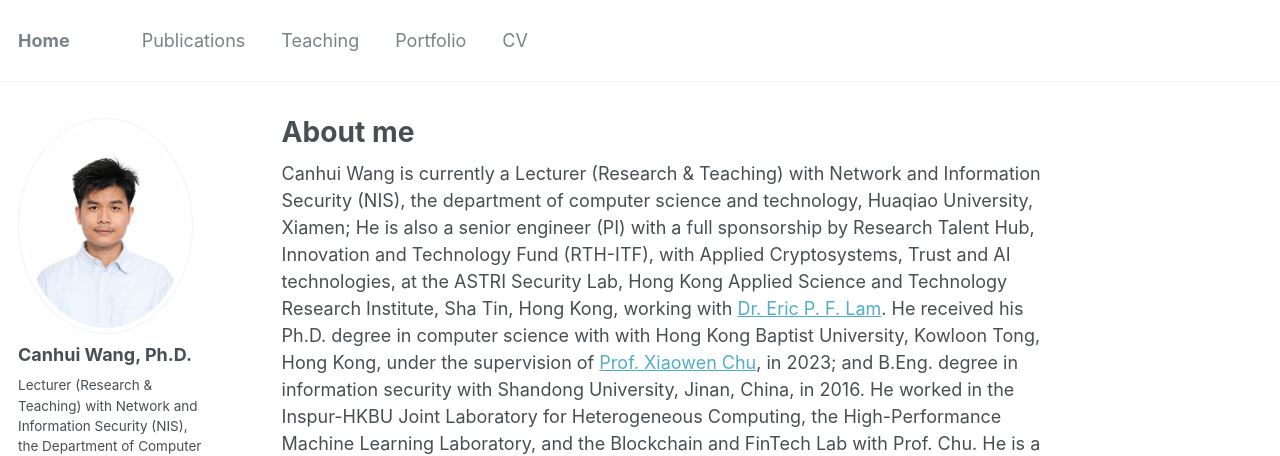
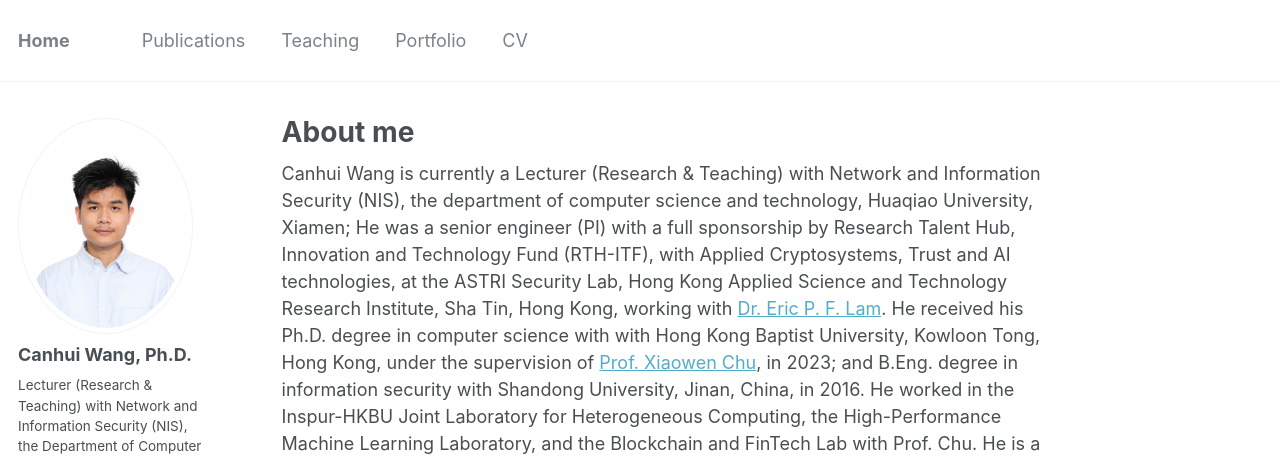
Before and after one commit to Canhui/canhui.github.io, a Jekyll site: the page built from _pages/about.md, in a window 1280 px wide and 900 px high. Shown: the top 456 px of the window. Built offline with Jekyll 4.4.1, drawn with Linux system fonts in a browser that asks for light colours.

Commit message:
Update about.md

```diff
--- a/_pages/about.md
+++ b/_pages/about.md
@@ -9,7 +9,7 @@ redirect_from:
   - /about.html
 ---
 
-Canhui Wang is currently a Lecturer (Research & Teaching) with Network and Information Security (NIS), the department of computer science and technology, Huaqiao University, Xiamen; He is also a senior engineer (PI) with a full sponsorship by Research Talent Hub, Innovation and Technology Fund (RTH-ITF), with Applied Cryptosystems, Trust and AI technologies, at the ASTRI Security Lab, Hong Kong Applied Science and Technology Research Institute, Sha Tin, Hong Kong, working with [Dr. Eric P. F. Lam](https://www.linkedin.com/in/peifunglam2/). He received his Ph.D. degree in computer science with with Hong Kong Baptist University, Kowloon Tong, Hong Kong, under the supervision of [Prof. Xiaowen Chu](https://www.linkedin.com/in/xiaowen-chu-477b9120/), in 2023; and B.Eng. degree in information security with Shandong University, Jinan, China, in 2016. He worked in the Inspur-HKBU Joint Laboratory for Heterogeneous Computing, the High-Performance Machine Learning Laboratory, and the Blockchain and FinTech Lab with Prof. Chu. He is a member of IEEE, a member of ACM, and a member of CCF (CCF Blockchain, High-Performance Computing, and Security Technical Committee Members). His research interest focuses on networking, parallel & distributed computing, and security.
+Canhui Wang is currently a Lecturer (Research & Teaching) with Network and Information Security (NIS), the department of computer science and technology, Huaqiao University, Xiamen; He was a senior engineer (PI) with a full sponsorship by Research Talent Hub, Innovation and Technology Fund (RTH-ITF), with Applied Cryptosystems, Trust and AI technologies, at the ASTRI Security Lab, Hong Kong Applied Science and Technology Research Institute, Sha Tin, Hong Kong, working with [Dr. Eric P. F. Lam](https://www.linkedin.com/in/peifunglam2/). He received his Ph.D. degree in computer science with with Hong Kong Baptist University, Kowloon Tong, Hong Kong, under the supervision of [Prof. Xiaowen Chu](https://www.linkedin.com/in/xiaowen-chu-477b9120/), in 2023; and B.Eng. degree in information security with Shandong University, Jinan, China, in 2016. He worked in the Inspur-HKBU Joint Laboratory for Heterogeneous Computing, the High-Performance Machine Learning Laboratory, and the Blockchain and FinTech Lab with Prof. Chu. He is a member of IEEE, a member of ACM, and a member of CCF (CCF Blockchain, High-Performance Computing, and Security Technical Committee Members). His research interest focuses on networking, parallel & distributed computing, and security.
 
 Recent news
 ======
```
